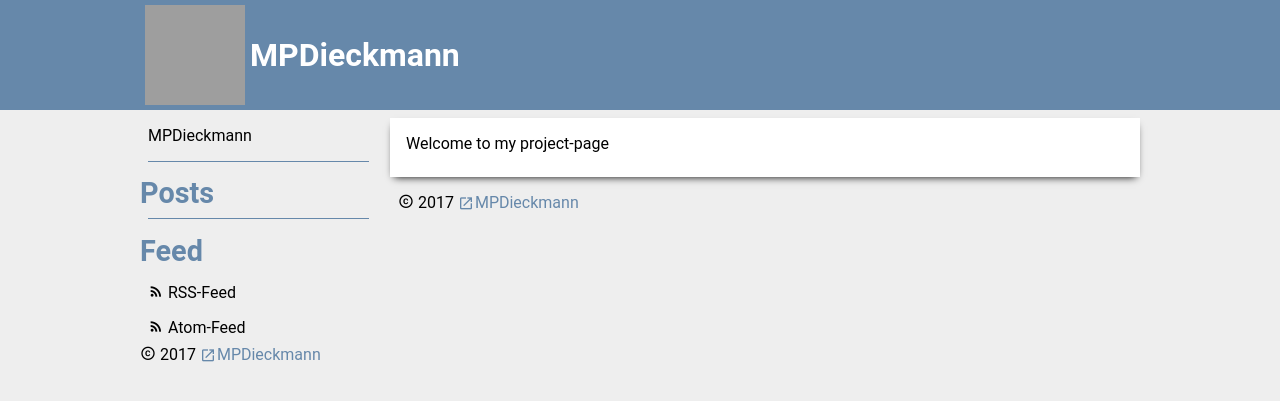
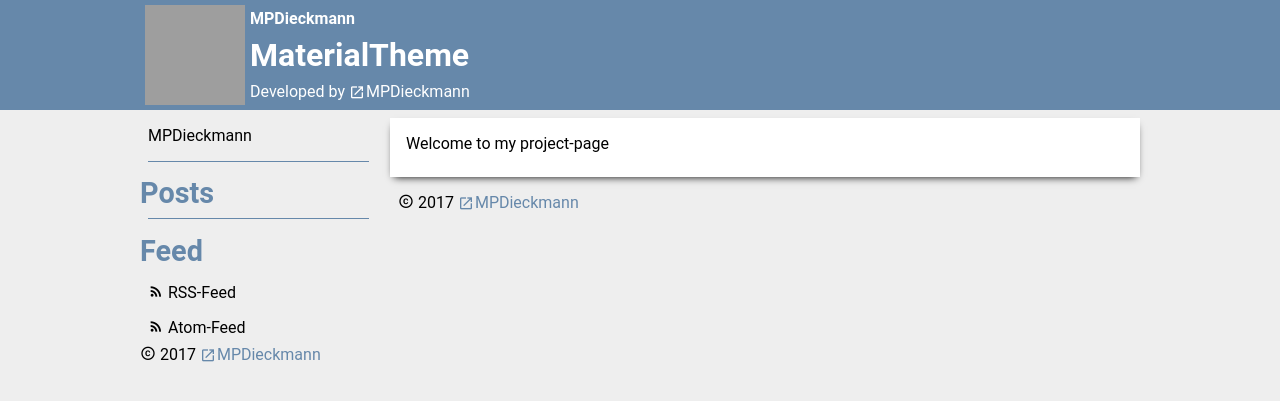
Before and after one commit to MPDieckmann/MaterialTheme, a Jekyll site: the page built from index.md, in a window 1280 px wide. Shown: the top 401 px of the page. Built offline with Jekyll 4.4.1, drawn with Linux system fonts in a browser that asks for light colours; some web fonts are replaced; grey boxes are pictures that could not be loaded.

Commit message:
Update index.md

```diff
--- a/index.md
+++ b/index.md
@@ -1,6 +1,8 @@
 ---
-title: Home
-hidetitle: true
+title: "MaterialTheme"
+subtitle: "Developed by <a href=\"https://github.com/MPDieckmann/\">MPDieckmann</a>"
+branch: "https://github.com/MPDieckmann/MaterialTheme/tree/master"
+icon: "palette"
 ---
 
 Welcome to my project-page
```
